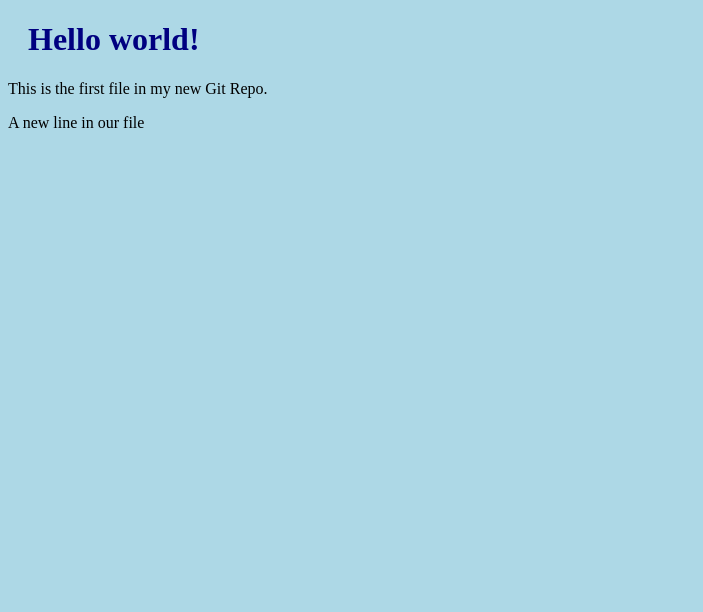
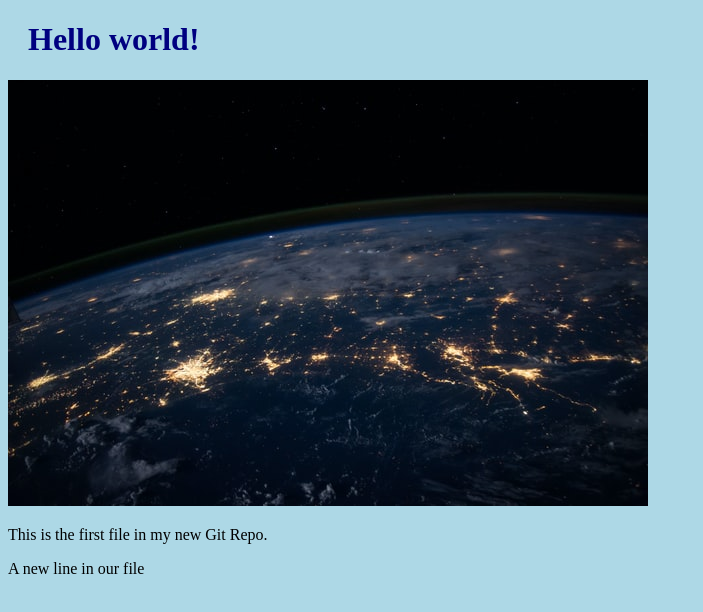
Before and after one commit to Kuntara516/hello-world, a plain HTML site: page index.html in a window 1280 px wide. Shown: the whole page, without its empty margins (0-703 px from the left). Drawn offline with Linux system fonts and the light colour scheme.

Commit message:
Added image to Hello World

```diff
--- a/index.html
+++ b/index.html
@@ -9,6 +9,7 @@
 </head>
 <body>
     <h1>Hello world!</h1>
+    <div><img src="img_hello_world.jpg" alt="Hello World from Space">
     <p>This is the first file in my new Git Repo.</p>
     <p>A new line in our file</p>
 
```
Also changed, not shown: img_hello_world.jpg (added).
